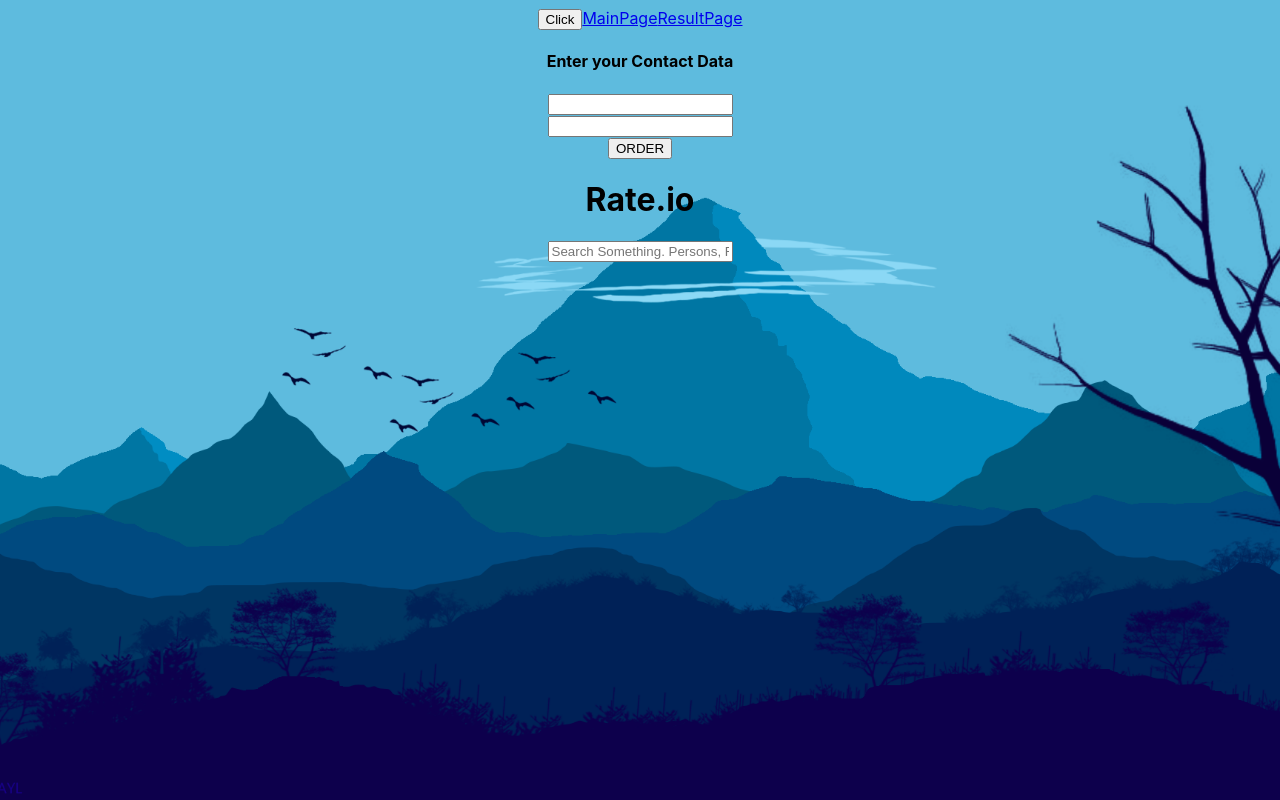
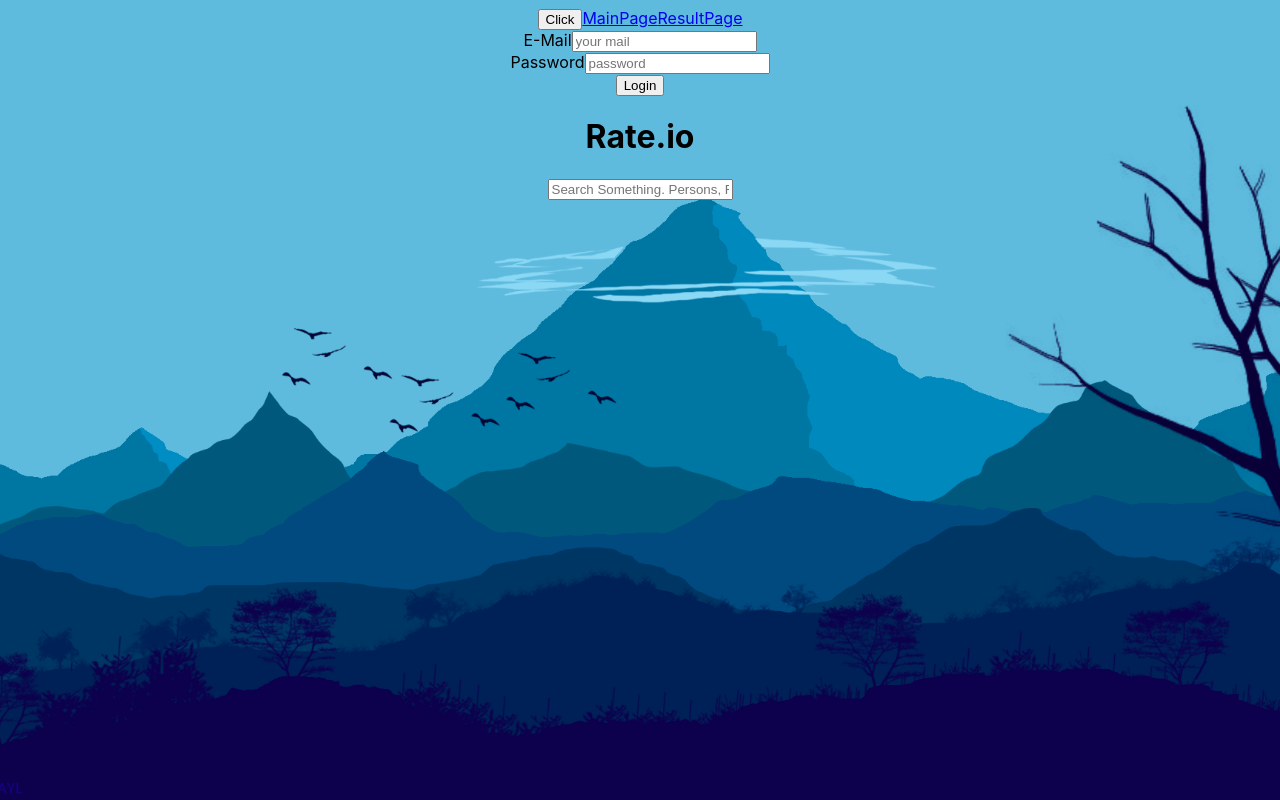
Before and after one commit to okatarismet/Rate.io, a React app: page / in a window 1280 px wide. Both pictures are taken after a click on the button "Click". Built offline with nearby package versions, Linux system fonts and the light colour scheme.

Commit message:
kendi yazdigim form alidation calisiyor auth a gececegim

```diff
--- a/src/components/Login/Login.css
+++ b/src/components/Login/Login.css
@@ -6,8 +6,14 @@
     border: 1px solid #eee;
     padding: 10px;
     box-sizing: border-box;
+    display: block;
 }
-
+.notValid{
+    color: #D8000C;
+}
+.notShow{
+    display: none;
+}
 
 
 @media (min-width: 600px) {
--- a/src/components/Login/Login.js
+++ b/src/components/Login/Login.js
@@ -10,63 +10,76 @@ const axios = require('axios');
 
 class Login extends Component {
     state = {
-        loginForm:{
-            email:{
-                elementType: 'input',
-                elementConfig: {
-                    type:'email',
-                    placeholder: 'Senin E-mailin'
-                },
-                value:''
-            },
-            password:{
-                elementType: 'input',
-                elementConfig: {
-                    type:'password',
-                    placeholder: 'Sifren'
-                },
-                value:''
-            }
-        },
-
-        loading: false
-
+        email:'',
+        password:'',
+        loading: false,
+        formIsValid: true,
+        emailIsValid:true,
+        passwordIsValid:true
     }
 
-    orderHandler = ( event ) => {
-        event.preventDefault();
-        this.setState( { loading: true } );
-        const order = {
 
-                email: 'test@test.com',
-                password: 'iso55'
+    emailChangedHandler = (event) =>{
+
+        const value = event.target.value;
+        if(value !== "undefined"){
+            console.log(123123);
+            let lastAtPos = value.lastIndexOf('@');
+            let lastDotPos = value.lastIndexOf('.');
+
+            if (!(lastAtPos < lastDotPos && lastAtPos > 0 && value.indexOf('@@') == -1 && lastDotPos > 2 && (value.length - lastDotPos) > 2)) {
+               this.setState({
+                   emailIsValid:false
+               })
+            } else {
+                this.setState({
+                    emailIsValid:true
+                })
+            }
         }
-        axios.post( '/orders.json', order )
-            .then( response => {
-                this.setState( { loading: false } );
-                this.props.history.push('/');
-            } )
-            .catch( error => {
-                this.setState( { loading: false } );
-            } );
-    }
+
+          this.setState({
+            email: value
+          })
+
+      }
+      passwordChangedHandler = (event) =>{
+
+        const value = event.target.value;
+        if(value !== "undefined"){
+
+            if (value.length < 6) {
+               this.setState({
+                   passwordIsValid:false
+               })
+            } else {
+                this.setState({
+                    passwordIsValid:true
+                })
+            }
+        }
+        this.setState({
+          password: value
+        })
+      }
 
     render () {
-        let form = (
-            <form>
 
-                <Input type="email" name="email" placeholder="Your Mail" />
-                <Input type="password" name="street" placeholder="Street" />
-                <Button btnType="Success" clicked={this.orderHandler}>ORDER</Button>
-            </form>
-        );
-        if ( this.state.loading ) {
-            form = <Spinner />;
-        }
         return (
             <div className={classes.Login}>
-                <h4>Enter your Contact Data</h4>
-                {form}
+                <div>
+                    <label>E-Mail</label>
+                    <input onChange={this.emailChangedHandler} type="email" name="email" placeholder="your mail" />
+                    { !this.state.emailIsValid ? <p className={classes.notValid}>not valid email</p> : null }
+                </div>
+                <div>
+                    <label>Password</label>
+                    <input onChange={this.passwordChangedHandler} type="password" name="password" placeholder="password" />
+                    { !this.state.passwordIsValid ? <p className={classes.notValid}>password should be at least 6 digits</p> : null }
+                </div>
+                <div>
+                    <button>Login</button>
+                </div>
             </div>
         );
     }
```
Also changed, not shown: 1 other file (tests, documents, lock files or other folders).
